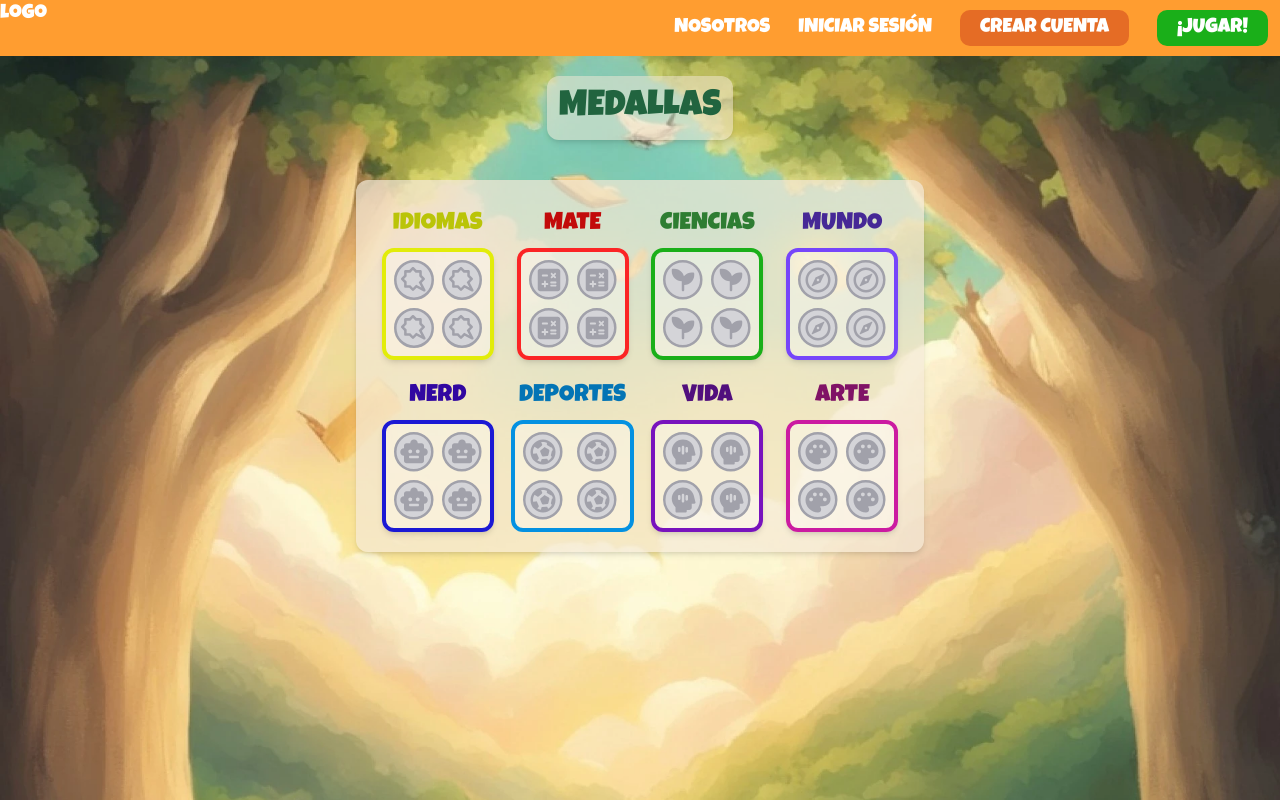
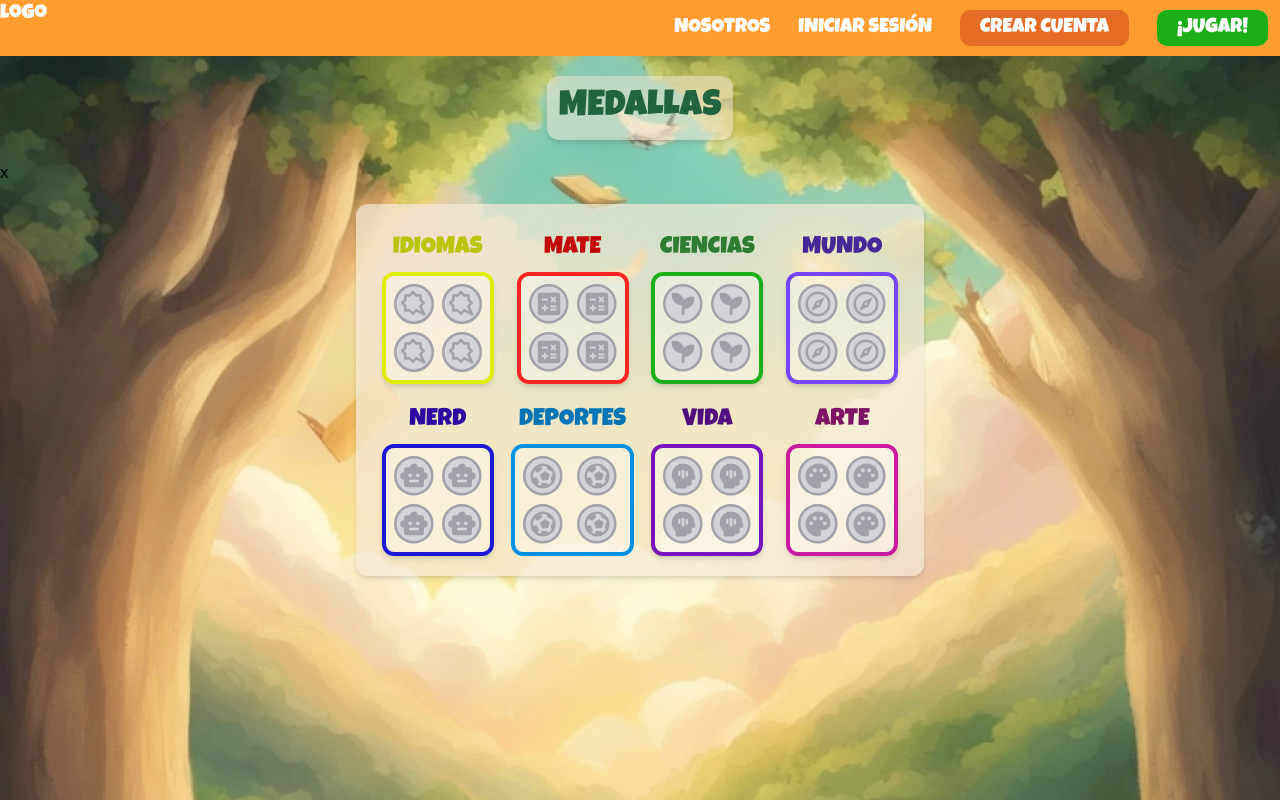
Before and after one commit to Randomlandia/frontend, a Next.js app: page /user/achv in a window 1280 px wide. Built offline with nearby package versions, Linux system fonts and the light colour scheme; a web font is replaced by a local one.

Commit message:
New jsx for modal Medallas Detalles

```diff
--- /dev/null
+++ b/components/modalsMedals/MedallaDetail.jsx
@@ -0,0 +1,3 @@
+export default function MedallaDetail() {
+  return <div>x</div>;
+}
--- a/pages/user/achv/index.jsx
+++ b/pages/user/achv/index.jsx
@@ -1,4 +1,5 @@
 import Navbar from "@/components/Navbar";
+import MedallaDetail from "@/components/modalsMedals/MedallaDetail";
 import { useState } from "react";
 
 export default function achv() {
@@ -18,6 +19,10 @@ export default function achv() {
             MEDALLAS
           </p>
         </div>
+      </div>
+
+      <div>
+        <MedallaDetail />
       </div>
 
       <div className="flex justify-center p-5">
```
